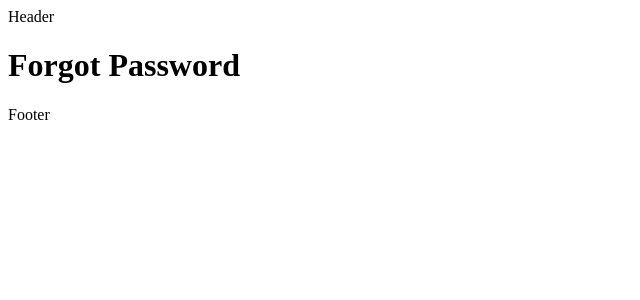
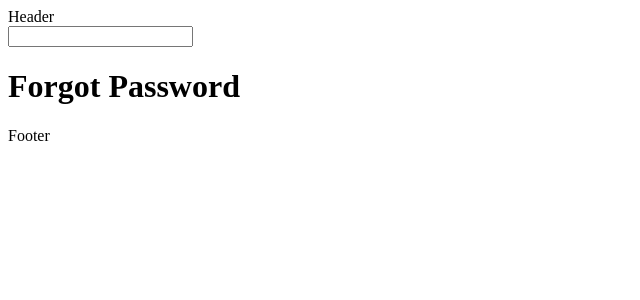
Before and after one commit to sufiyaanusmani/Next-JS-Course, a Next.js app: page /forgot-password in a window 1280 px wide. Shown: the top 300 px of the page, without its empty margins (0-640 px from the left). Built offline with nearby package versions, Linux system fonts and the light colour scheme.

Commit message:
22 - Templates

```diff
--- /dev/null
+++ b/src/app/(auth)/template.tsx
@@ -0,0 +1,22 @@
+"use client";
+import { useState } from "react";
+
+export default function AuthLayout({
+  children,
+}: {
+  children: React.ReactNode;
+}) {
+  const [input, setInput] = useState("");
+
+  const onChange = (e: React.ChangeEvent<HTMLInputElement>) => {
+    setInput(e.target.value);
+  };
+  return (
+    <>
+      <div>
+        <input type="text" value={input} onChange={onChange} />
+      </div>
+      {children}
+    </>
+  );
+}
```
